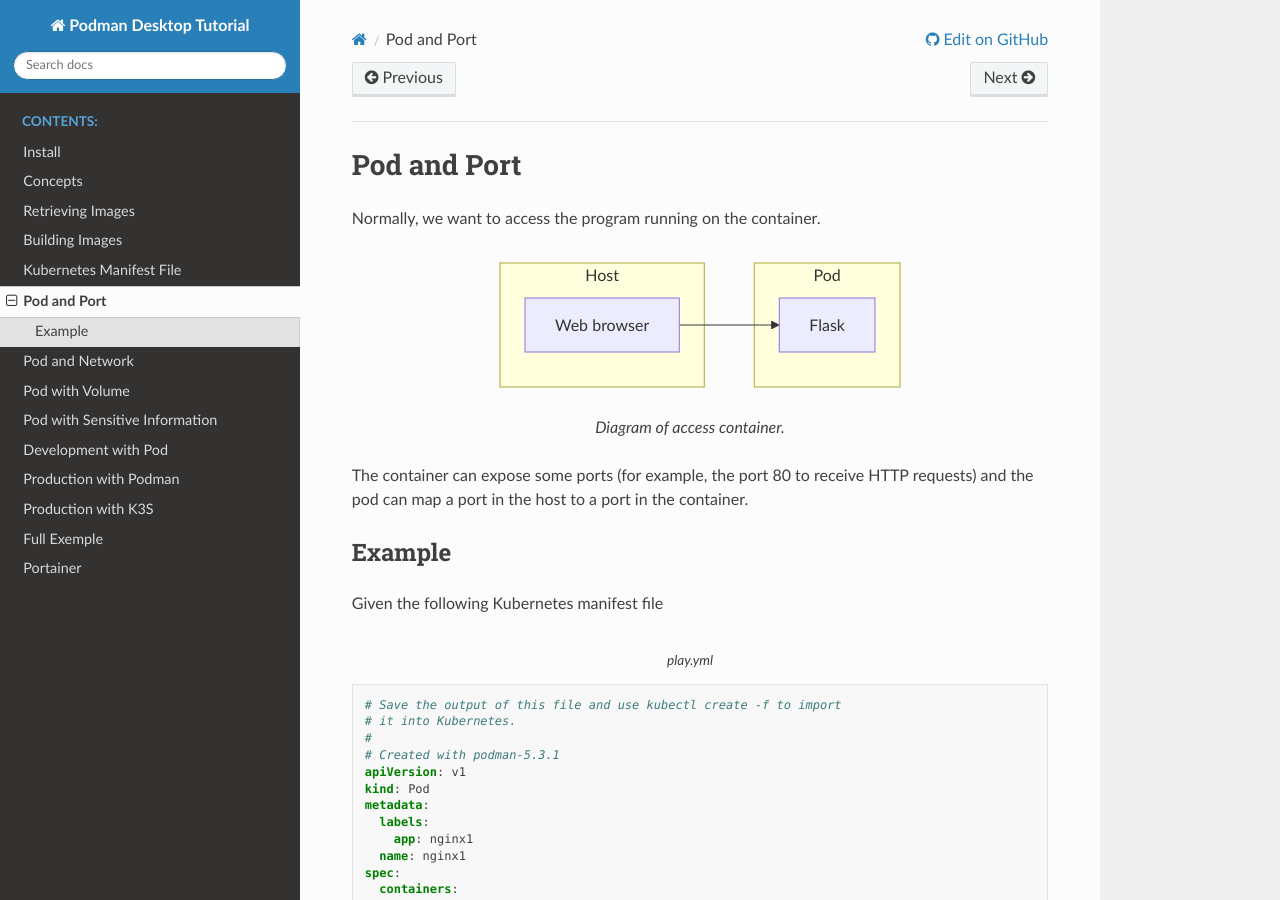
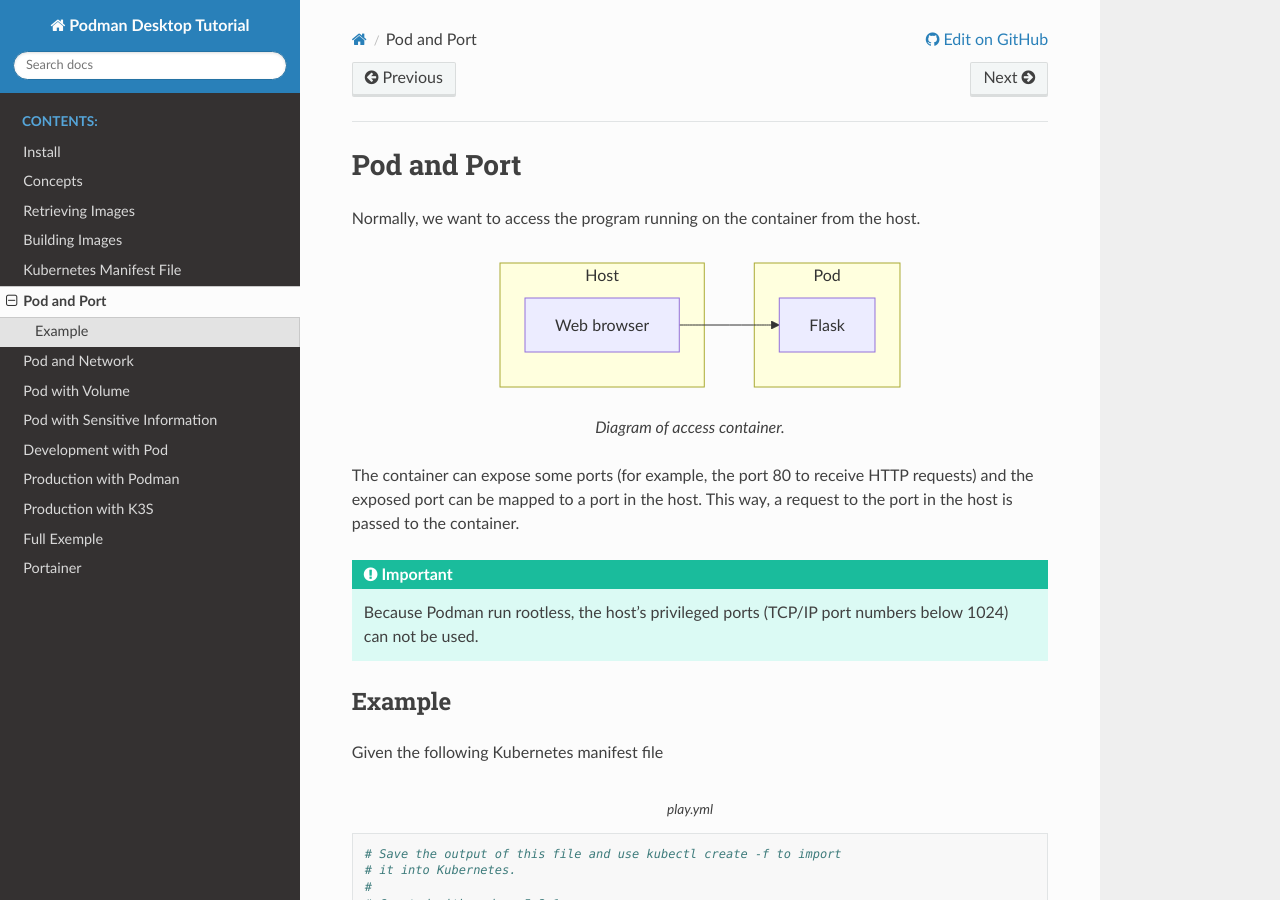
Before and after one commit to rgaiacs/rse-podman-tutorial, a Sphinx documentation site: the page built from source/k8s-port.rst, in a window 1280 px wide and 900 px high. Built offline with Sphinx 7.4.7 and the Read the Docs theme 3.1.0, drawn with Linux system fonts in a browser that asks for light colours.

Commit message:
Add note about privileged ports

```diff
--- a/source/k8s-port.rst
+++ b/source/k8s-port.rst
@@ -1,7 +1,7 @@
 Pod and Port
 ============
 
-Normally, we want to access the program running on the container.
+Normally, we want to access the program running on the container from the host.
 
 .. mermaid::
    :align: center
@@ -19,10 +19,11 @@ Normally, we want to access the program running on the container.
         browser
         end
 
+The container can expose some ports (for example, the port 80 to receive HTTP requests) and the exposed port can be mapped to a port in the host. This way, a request to the port in the host is passed to the container.
 
+.. important::
 
-
-The container can expose some ports (for example, the port 80 to receive HTTP requests) and the pod can map a port in the host to a port in the container.
+    Because Podman run rootless, the host's privileged ports (TCP/IP port numbers below 1024) can not be used.
 
 Example
 -------
```
